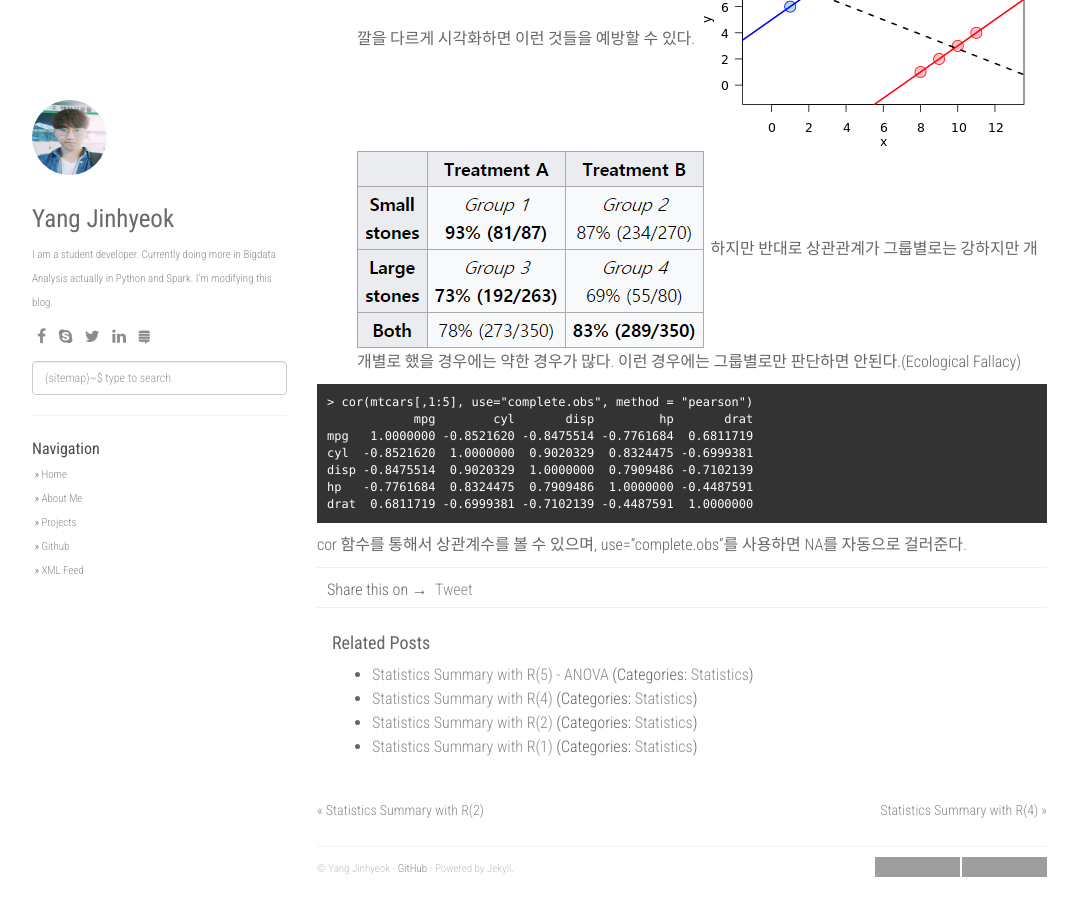
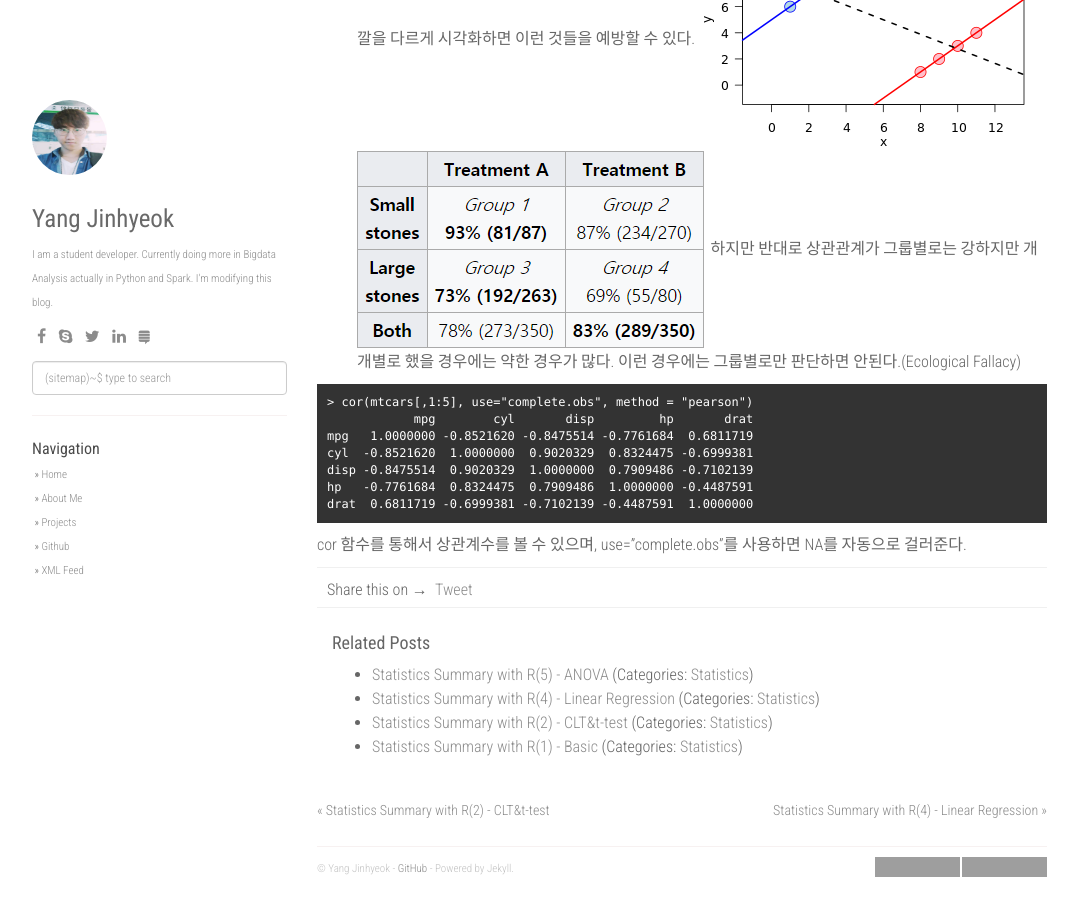
Before and after one commit to Yangyangii/Yangyangii.github.io, a Jekyll site: the page built from _posts/2017-01-03-Statistics-Summary-withR-3.markdown, in a window 1280 px wide and 900 px high, scrolled down 579 px. Shown: the whole window, without its empty margins (53-1131 px from the left). Built offline with Jekyll 4.4.1, drawn with Linux system fonts in a browser that asks for light colours; nearby versions of some CDN libraries; comment, search, counter and statistics services are not loaded; some of the changed text lies outside the part shown; grey boxes are pictures that could not be loaded.

Commit message:
통계 정리 타이틀 수정 업로드

```diff
--- a/_posts/2017-01-02-Statistics-Summary-withR-1.markdown
+++ b/_posts/2017-01-02-Statistics-Summary-withR-1.markdown
@@ -1,6 +1,6 @@
 ---
 layout: post
-title:  "Statistics Summary with R(1)"
+title:  "Statistics Summary with R(1) - Basic"
 date:   2017-01-02 17:18:23 +0700
 categories: [Statistics]
 ---
--- a/_posts/2017-01-03-Statistics-Summary-withR-2.markdown
+++ b/_posts/2017-01-03-Statistics-Summary-withR-2.markdown
@@ -1,6 +1,6 @@
 ---
 layout: post
-title:  "Statistics Summary with R(2)"
+title:  "Statistics Summary with R(2) - CLT&t-test"
 date:   2017-01-03 17:18:23 +0700
 categories: [Statistics]
 ---
--- a/_posts/2017-01-03-Statistics-Summary-withR-3.markdown
+++ b/_posts/2017-01-03-Statistics-Summary-withR-3.markdown
@@ -1,6 +1,6 @@
 ---
 layout: post
-title:  "Statistics Summary with R(3)"
+title:  "Statistics Summary with R(3) - Correlation"
 date:   2017-01-03 17:18:23 +0700
 categories: [Statistics]
 ---
--- a/_posts/2017-01-03-Statistics-Summary-withR-4.markdown
+++ b/_posts/2017-01-03-Statistics-Summary-withR-4.markdown
@@ -1,6 +1,6 @@
 ---
 layout: post
-title:  "Statistics Summary with R(4)"
+title:  "Statistics Summary with R(4) - Linear Regression"
 date:   2017-01-03 17:18:23 +0700
 categories: [Statistics]
 ---
```
